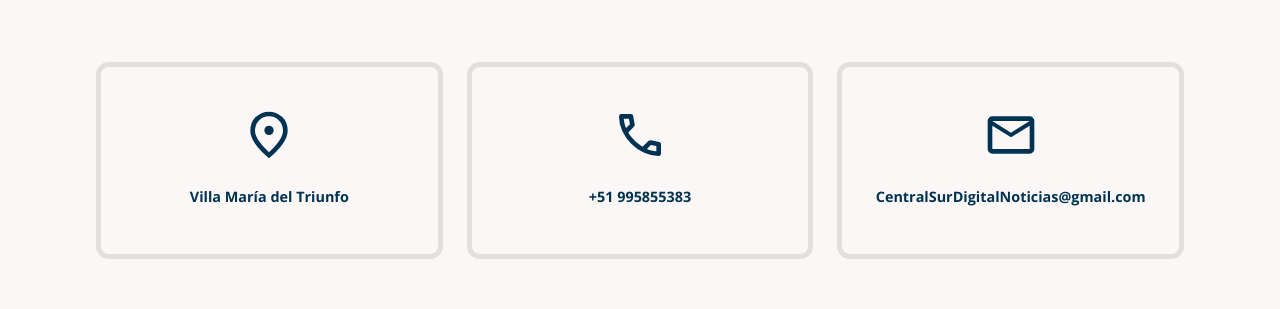
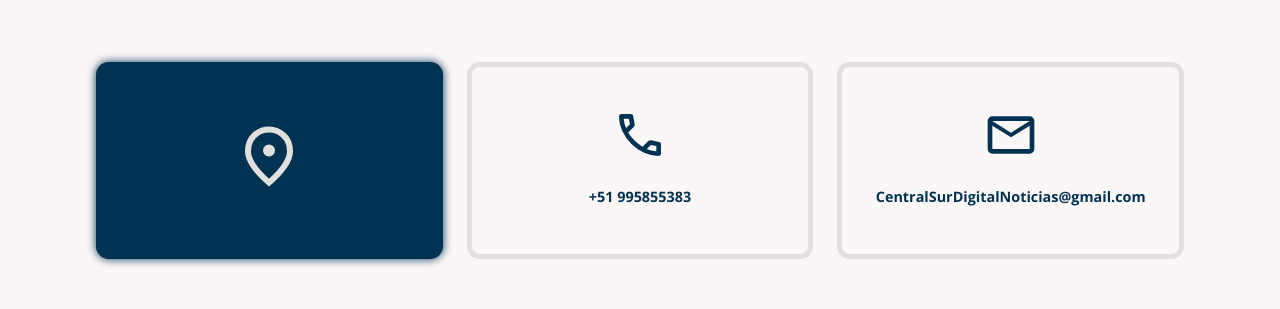
Before and after one commit to AndrewKSS7800/CentralSurDigital, a React (Vite) app: page /contacto in a window 1280 px wide. In both pictures the pointer is over the link "Villa María del Triunfo". Shown: the part 741-1050 px from the top of the page. Built offline with nearby package versions, Linux system fonts and the light colour scheme.

Commit message:
Correcciones en contacto

```diff
--- a/src/pages/contact.jsx
+++ b/src/pages/contact.jsx
@@ -18,12 +18,17 @@ const Contact = () => {
         .then(
             (result) => {
             console.log("Correo enviado con éxito:", result.text);
-            alert("✅ Mensaje enviado correctamente");
             form.current.reset(); // limpia el formulario
+            emailjs.sendForm('service_zy5cxfp', 'template_x8bp0sc', form.current, 'rwNkNHXEs8wtNWtMf')
+            .then(() => {
+            alert("Gracias por escribirnos. Le hemos enviado un correo de confirmación.");
+            })
+            .catch((error) => {
+            console.error('Error al enviar respuesta automática:', error);
+            });
             },
             (error) => {
             console.log("Error:", error.text);
-            alert("❌ Error al enviar mensaje");
             }
         );
     };
@@ -100,6 +105,7 @@ const Contact = () => {
                     </button>
                 </form>
             </div>
+
         </section>
     );
 };
--- a/src/styles/contact.css
+++ b/src/styles/contact.css
@@ -1,3 +1,4 @@
+
 .contact{
     display: flex;
     width: 100%;
@@ -79,6 +80,7 @@
     row-gap: 1rem;
 }
 .ccont{
+
     border-radius: 0.5rem;
     border: 5px solid var(--gray-light);
     width: 100%;
@@ -101,12 +103,30 @@
     fill: var(--primary-color-v1);
 }
 .ccont span{
+    width: 100%;
     padding: 0.5rem;
-    width: 100%;
     font-weight: 700;
     color: var(--primary-color-v1);
     font-size: 0.8rem;
-    font-family: var(--regular),sans-serif;
+    font-family: var(--regular), sans-serif;
+    overflow: hidden;
+    text-overflow: ellipsis;
+    white-space: nowrap;
+    display: inline-block;
+}
+.ccont:hover{
+    background: var(--primary-color-v1);
+    transition: 0.5s ease-in-out;
+    border: 5px solid var(--primary-color-v1);
+    box-shadow: 0px 0px 10px var(--primary-color-v1);
+}
+.ccont:hover i .c-icon{
+    fill:var(--gray-light);
+    transition: 0.5s ease-in-out;
+}
+.ccont:hover span{
+    color:var(--gray-light);
+    transition: 0.5s ease-in-out;
 }
 .cform{
     width: 100%;
@@ -163,6 +183,12 @@
     border-bottom: 1px solid var(--white);
     color: var(--white);
 }
+
+.cform label input:-webkit-autofill {
+    box-shadow: 0 0 0 1000px var(--primary-color-v3) inset !important;
+    -webkit-text-fill-color: #fff !important;
+    transition: background-color 5000s ease-in-out 0s;
+  }
 .cform label span{
     display: flex;
     justify-content: left;
@@ -708,6 +734,14 @@ input{
         justify-content: center;
         align-items: center;
         flex-direction: column;
+    }
+    .ccont:hover span{
+        opacity: 0;
+        transition: 0.5s ease-in-out;
+    }
+    .ccont:hover .c-icon{
+        transform: translateY(30%);
+        width:190%;
     }
     .ccont i{
         display: flex;
```
Also changed, not shown: src/styles/home.css (line endings or trailing spaces).
